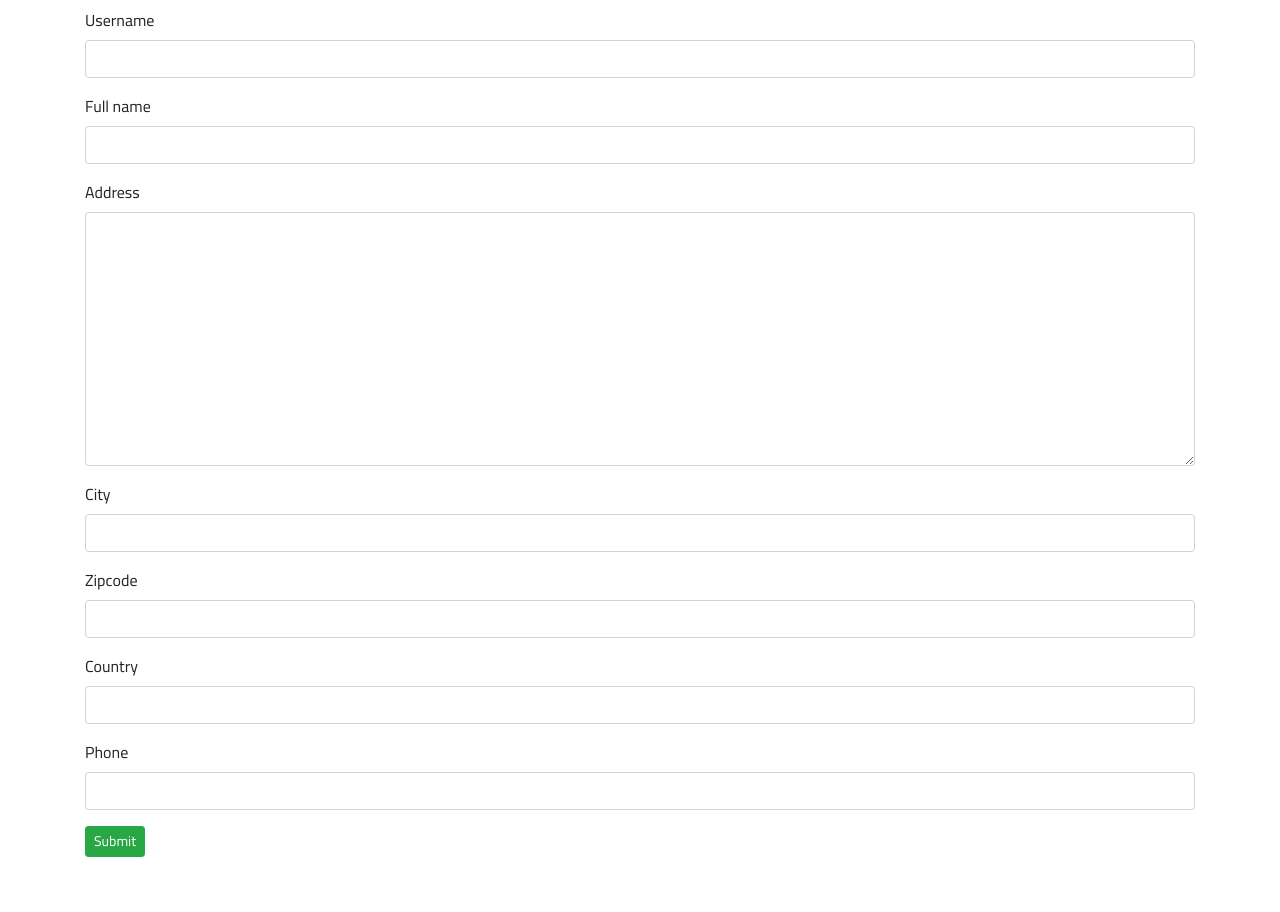
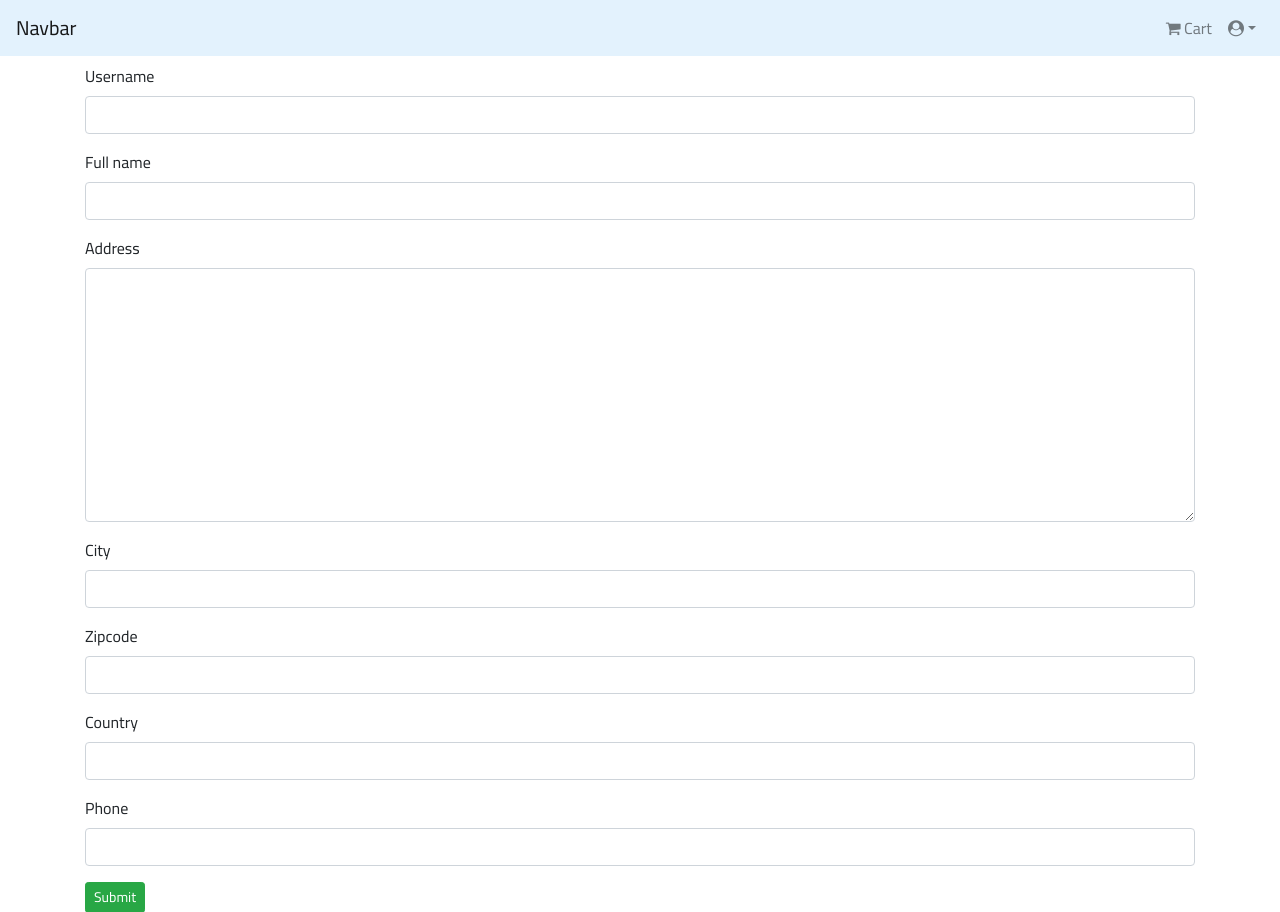
Before and after one commit to NMShihab/EcommerceDjango, a Django app: page /account/profile/ in a window 1280 px wide. Shown: the top 912 px of the page. Before the commit the page ends 857 px from the top, so only its background shows below. Run offline with Django 3.2, Linux system fonts and the light colour scheme; a user stored in the database is signed in; data comes from the database, SQL or seed files in the repository; both versions use the stored data as it was after the commit; some libraries are stand-ins or nearby versions.

Commit message:
update nav

```diff
--- a/organi/templates/base.html
+++ b/organi/templates/base.html
@@ -90,6 +90,7 @@
 </head>
 
 <body>
+  {% include 'navbar.html'%}
   <div class="container">
     <div class="messages container mt-2">
       {% if messages %}
--- a/organi/templates/navbar.html
+++ b/organi/templates/navbar.html
@@ -6,13 +6,18 @@
 
   <div class="collapse navbar-collapse" id="navbarnav">
     <ul class="navbar-nav ml-auto">
-      <li class="nav-item"><i class="fa fa-shopping-cart"></i> Cart</li>
+      {% if request.user.is_authenticated %}
+      <li class="nav-item">
+        <a href="" class="nav-link">
+          <i class="fa fa-shopping-cart"></i> Cart
+        </a>
+      </li>
 
-      {% if request.user.is_authenticated %}
+
       <li class="nav-item submenu dropdown">
-         <a href="#" class="nav-link dropdown-toggle" data-toggle="dropdown" role="button" aria-haspopup="true" aria-expanded="false"><i class="fa fa-user-circle"></i>{{request.user.username}}</a>
+         <a href="#" class="nav-link dropdown-toggle" data-toggle="dropdown" role="button" aria-haspopup="true" aria-expanded="false"><i class="fa fa-user-circle"></i>{{request.user.profile.username}}</a>
         <ul class="dropdown-menu">
-            <li class="nav-item"><a class="nav-link" href="#">Profile</a></li>
+            <li class="nav-item"><a class="nav-link" href="{% url 'App_Login:profile'%}">Profile</a></li>
             <li class="nav-item"><a class="nav-link" href="#">Edit Profile</a></li>
             <div class="dropdown-divider"></div>
             <li class="nav-item"><a class="nav-link" href="{% url 'App_Login:logout'%}">Log Out</a></li>
@@ -20,7 +25,7 @@
       </li>
       {% else %}
         <li class="nav-item">
-          <a href="{% url 'App_Login:login'%}">Signin</a>
+          <a class="btn btn-primary" href="{% url 'App_Login:login'%}">Signin</a>
         </li>
         {% endif %}
     </ul>
```
Also changed, not shown: organi/templates/Shop/home.html (+13 -16 lines), organi/db.sqlite3.
